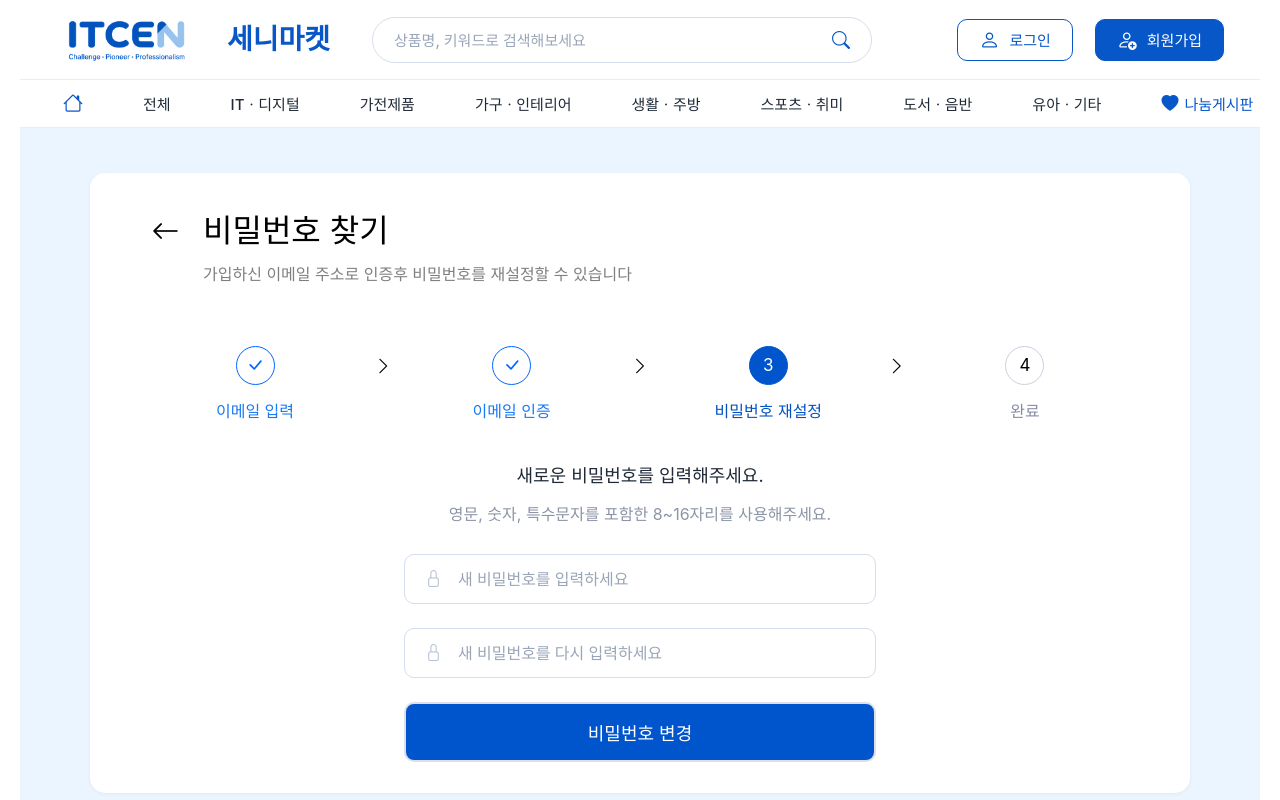
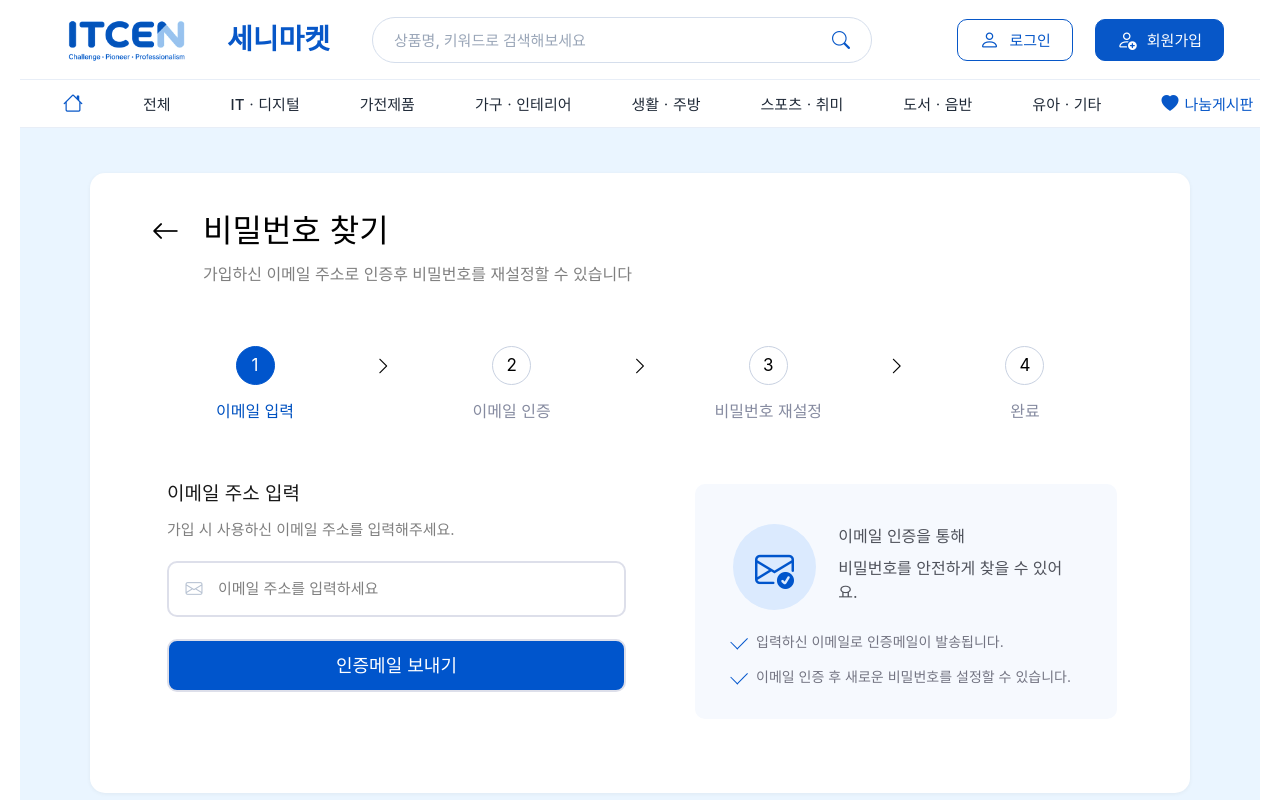
Before and after one commit to ceni-market/ceni-market-frontend, a React (Vite) app: page /find-password/reset in a window 1280 px wide. Shown: the top 800 px of the page. Built offline with nearby package versions, Linux system fonts and the light colour scheme; a web font is replaced by a local one.

Commit message:
비번찾기

```diff
--- a/src/App.jsx
+++ b/src/App.jsx
@@ -26,7 +26,7 @@ const ProtectedRoute = ({ children }) => {
       const accessToken = useAuthStore((state) => state.accessToken);
 
       if (!accessToken) {
-            alert("로그인이 필요한 서비스입니다.");
+            //alert("로그인이 필요한 서비스입니다.");
             return <Navigate to="/login" replace />;
       }
       return children;
--- a/src/api/apiClient.js
+++ b/src/api/apiClient.js
@@ -1,10 +1,15 @@
 import axios from "axios";
 import { useAuthStore } from "../store/authStore";
 
+const IS_LOCAL = window.location.hostname === 'localhost';
+
+const BACKEND_URL = IS_LOCAL
+    ? "http://localhost:8088"
+    : "https://api.ceni-market.site";
+
 // 1. 우리 프로젝트 전용 공통 Axios 인스턴스 생성
 export const apiClient = axios.create({
-    baseURL: "http://localhost:8088/api", // 백엔드 포트와 API 루트 경로
-    // baseURL: "https://api.ceni-market.site/api", // 백엔드 포트와 API 루트 경로
+    baseURL: `${BACKEND_URL}/api`, // 백엔드 포트와 API 루트 경로
     timeout: 5000,                       // 5초 동안 응답이 없으면 타임아웃
     headers: {
         "Content-Type": "application/json",
@@ -29,7 +34,7 @@ apiClient.interceptors.request.use(
             if (isExpired && refreshToken) {
                 try {
                     // 무한 루프 방지를 위해 순수 axios 객체로 로컬 백엔드 서버를 찌름
-                    const response = await axios.post("http://localhost:8088/api/auth/refresh", {
+                    const response = await axios.post("https://api.ceni-market.site/api/auth/refresh", {
                         refreshToken: refreshToken
                     });
 
@@ -96,7 +101,7 @@ apiClient.interceptors.response.use(
                 }
 
                 // 🔄 📌 💡 서버 주소 동기화: 테스트 환경을 위해 로컬 호스트 주소로 통일합니다.
-                const refreshResponse = await axios.post("http://localhost:8088/api/auth/refresh", {
+                const refreshResponse = await axios.post("https://api.ceni-market.site/api/auth/refresh", {
                     refreshToken: refreshToken
                 });
 
--- a/src/pages/auth/find-password/FindPassword.jsx
+++ b/src/pages/auth/find-password/FindPassword.jsx
@@ -1,9 +1,15 @@
 import { Link, useNavigate } from 'react-router-dom';
+import { useState, useEffect } from 'react';
+import axios from 'axios';
 import AppFeatures from '../../../widgets/app-features/AppFeatures.jsx';
 import AppFooter from '../../../widgets/app-footer/AppFooter.jsx';
 import AppHeader from '../../../widgets/app-header/AppHeader.jsx';
 import AppNav from '../../../widgets/app-nav/AppNav.jsx';
 import './FindPassword.scss';
+
+const BASE_URL = window.location.hostname === 'localhost'
+    ? 'http://localhost:8088'
+    : 'https://api.ceni-market.site';
 
 const PASSWORD_FIND_STEPS = [
   { number: 1, label: '이메일 입력' },
@@ -64,12 +70,33 @@ function FindPasswordHeader({ currentStep }) {
   );
 }
 
-function EmailStep() {
-  const navigate = useNavigate();
+// ==========================================
+// [1단계] 이메일 입력 및 발송 컴포넌트
+// ==========================================
+function EmailStep({ onNext, setEmail }) {
+    const [inputEmail, setInputEmail] = useState('');
+    const [loading, setLoading] = useState(false);
 
-  const handleSubmit = (event) => {
+    const handleSubmit = async (event) => {
         event.preventDefault();
-    navigate('/find-password/verify');
+        if (!inputEmail) return alert('이메일을 입력해주세요.');
+
+        setLoading(true);
+        try {
+            // 백엔드 명세에 맞춰 이메일과 목적(PASSWORDRESET) 전송
+            await axios.post(`${BASE_URL}/api/auth/password-reset/email-request`, {
+                email: inputEmail,
+                purpose: 'PASSWORDRESET'
+            });
+
+            setEmail(inputEmail);
+            onNext(); // 2단계(인증 대기)로 스위칭
+        } catch (error) {
+            console.error(error);
+            alert('존재하지 않는 회원이거나 메일 발송 중 오류가 발생했습니다.');
+        } finally {
+            setLoading(false);
+        }
   };
 
   return (
@@ -86,12 +113,15 @@ function EmailStep() {
             id="find-password-email"
             name="email"
             type="email"
+            value={inputEmail}
+            onChange={(e) => setInputEmail(e.target.value)}
             placeholder="이메일 주소를 입력하세요"
+            disabled={loading}
           />
         </label>
 
-        <button className="find-password-submit" type="submit">
-          인증메일 보내기
+          <button className="find-password-submit" type="submit" disabled={loading}>
+              {loading ? '메일 발송 중...' : '인증메일 보내기'}
           </button>
       </form>
 
@@ -114,12 +144,78 @@ function EmailStep() {
   );
 }
 
-function ResetStep() {
-  const navigate = useNavigate();
+// ==========================================
+// [2단계] 🎯 신규 추가: 이메일 링크 클릭 폴링 대기 컴포넌트
+// ==========================================
+function VerifyStep({ email, onNext, setToken }) {
+    useEffect(() => {
+        // 1.5초 간격으로 백엔드 테이블 감시 시작
+        const pollingInterval = setInterval(async () => {
+            try {
+                const response = await axios.get(`${BASE_URL}/api/auth/password-reset/status?email=${email}`);
 
-  const handleSubmit = (event) => {
+                // 💡 백엔드 응답: response.data.isVerified
+                if (response.data.isVerified === true) {
+                    clearInterval(pollingInterval);
+                    onNext(); // 3단계(비밀번호 재설정 폼)로 이동
+                }
+            } catch (error) {
+                console.log('인증 상태 확인 중...');
+            }
+        }, 1500);
+
+        return () => clearInterval(pollingInterval); // 컴포넌트 언마운트 시 폴링 강제 해제 (메모리 누수 방지)
+    }, [email, onNext, setToken]);
+
+    return (
+        <div className="find-password-content find-password-content-verify" style={{ textAlign: 'center', padding: '40px 20px' }}>
+            <div className="find-password-form-card" style={{ width: '100%', maxWidth: '100%' }}>
+                <div style={{ fontSize: '48px', color: '#0d6efd', marginBottom: '20px' }}>
+                    <i className="bi bi-envelope-open-fill"></i>
+                </div>
+                <strong style={{ fontSize: '18px', display: 'block', marginBottom: '10px' }}>인증 메일이 발송되었습니다!</strong>
+                <p style={{ color: '#666', fontSize: '14px', lineHeight: '1.6' }}>
+                    <span style={{ color: '#0d6efd', fontWeight: 'bold' }}>{email}</span> 주소로 발송된<br />
+                    인증 링크를 클릭하시면 비밀번호 재설정 화면으로 자동 전환됩니다.
+                </p>
+                <div style={{ marginTop: '25px', color: '#999', fontSize: '13px' }}>
+                    <span className="spinner-border spinner-border-sm text-primary" role="status" style={{ marginRight: '8px' }}></span>
+                    사용자의 메일 확인을 기다리는 중...
+                </div>
+            </div>
+        </div>
+    );
+}
+
+function ResetStep({ email, token, onNext }) {
+    const [formData, setFormData] = useState({ newPassword: '', newPasswordConfirm: '' });
+
+    const handleChange = (e) => {
+        setFormData({ ...formData, [e.target.name]: e.target.value });
+    };
+
+    const handleSubmit = async (event) => {
         event.preventDefault();
-    navigate('/find-password/complete');
+
+        // 간단한 유효성 검사
+        if (formData.newPassword !== formData.newPasswordConfirm) {
+            return alert('비밀번호가 일치하지 않습니다.');
+        }
+
+        try {
+            // 백엔드 명세에 맞춰 요청
+            await axios.post(`${BASE_URL}/api/auth/password-reset/complete`, {
+                email: email,
+                token: token,
+                newPassword: formData.newPassword,
+                newPasswordConfirm: formData.newPasswordConfirm
+            });
+
+            onNext(); // 완료 단계(4단계)로 이동
+        } catch (error) {
+            console.error(error);
+            alert('비밀번호 재설정 중 오류가 발생했습니다. 다시 시도해주세요.');
+        }
     };
 
     return (
@@ -136,6 +232,9 @@ function ResetStep() {
                     name="newPassword"
                     type="password"
                     placeholder="새 비밀번호를 입력하세요"
+                    value={formData.newPassword}
+                    onChange={handleChange}
+                    required
                 />
             </label>
 
@@ -146,6 +245,9 @@ function ResetStep() {
                     name="newPasswordConfirm"
                     type="password"
                     placeholder="새 비밀번호를 다시 입력하세요"
+                    value={formData.newPasswordConfirm}
+                    onChange={handleChange}
+                    required
                 />
             </label>
 
@@ -174,7 +276,12 @@ function CompleteStep() {
   );
 }
 
-function FindPassword({ step = 1 }) {
+function FindPassword() {
+    const [step, setStep] = useState(1);
+    const [email, setEmail] = useState('');
+    const [token, setToken] = useState('');
+
+    const nextStep = () => setStep((prev) => prev + 1);
       return (
         <main className="find-password-page">
           <AppHeader />
@@ -183,9 +290,12 @@ function FindPassword({ step = 1 }) {
             <section className="find-password-shell content-container">
                 <div className="find-password-panel">
                     <FindPasswordHeader currentStep={step} />
-          {step === 1 ? <EmailStep /> : null}
-          {step === 3 ? <ResetStep /> : null}
-          {step === 4 ? <CompleteStep /> : null}
+
+                    {/* 🎯 이 부분의 setEmail={setEmail} 정합성을 완벽하게 맞추었습니다. */}
+                    {step === 1 && <EmailStep onNext={nextStep} setEmail={setEmail} />}
+                    {step === 2 && <VerifyStep email={email} onNext={nextStep} setToken={setToken} />}
+                    {step === 3 && <ResetStep email={email} token={token} onNext={nextStep} />}
+                    {step === 4 && <CompleteStep />}
                 </div>
             </section>
 
```
Lines whose indentation alone changed are shown as unchanged.
